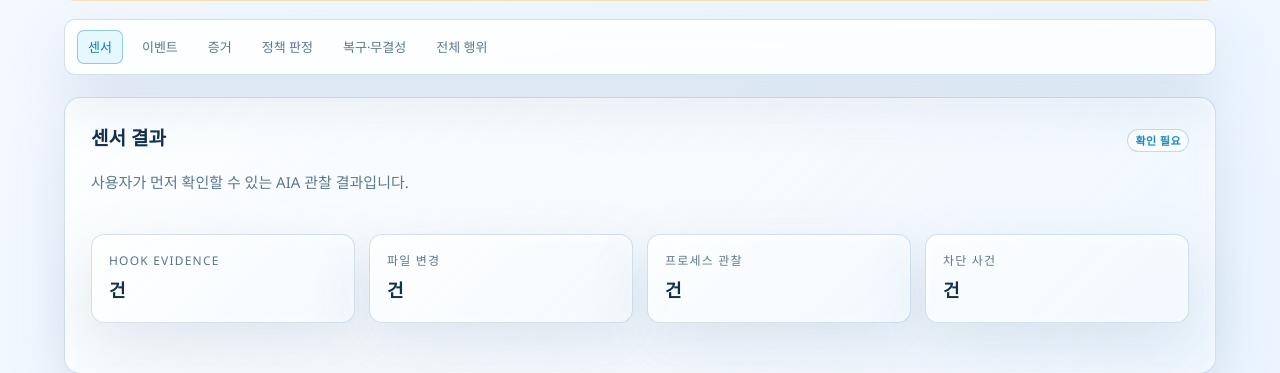
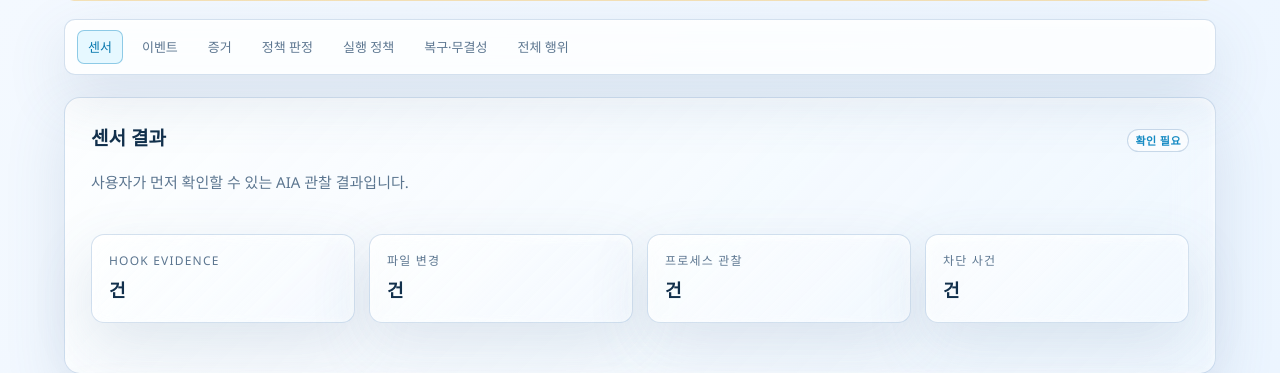
Before and after one commit to youngmin109/AIA, a FastAPI app: page /runs/1/result in a window 1280 px wide. Shown: the part 848-1221 px from the top of the page. Run offline with FastAPI, Linux system fonts and the light colour scheme; some libraries are stand-ins or nearby versions; some web fonts are replaced.

Commit message:
improve: add execution policy result shortcut

```diff
--- a/src/aia_web/templates/result.html
+++ b/src/aia_web/templates/result.html
@@ -61,7 +61,7 @@
 {% else %}
 <section class="result-next-step result-next-step-warning" aria-label="결과 확인 안내"><div><strong>추가 확인 필요</strong><span>{% if protection_degraded %}Evidence Bundle은 {{ bundle_label }}이지만 보호 상태가 완전히 검증되지 않았습니다.{% else %}실행 결과 또는 보호 증거가 완전히 검증되지 않았습니다.{% endif %} 아래의 센서·복구·무결성 상태를 확인하세요.</span></div><a class="text-link" href="#sensor-results">센서 결과 보기 →</a></section>
 {% endif %}
-<nav class="result-section-nav" aria-label="결과 바로가기"><a class="is-active" aria-current="location" href="#sensor-results">센서</a><a href="#event-timeline">이벤트</a><a href="#evidence-chain">증거</a><a href="#decision-summary">정책 판정</a><a href="#recovery-results">복구·무결성</a><a href="#action-results">전체 행위</a></nav>
+<nav class="result-section-nav" aria-label="결과 바로가기"><a class="is-active" aria-current="location" href="#sensor-results">센서</a><a href="#event-timeline">이벤트</a><a href="#evidence-chain">증거</a><a href="#decision-summary">정책 판정</a><a href="#execution-policy">실행 정책</a><a href="#recovery-results">복구·무결성</a><a href="#action-results">전체 행위</a></nav>
 <section id="sensor-results" class="panel sensor-panel result-sensor-first"><div class="panel-heading"><div><h2>센서 결과</h2><p class="muted">사용자가 먼저 확인할 수 있는 AIA 관찰 결과입니다.</p></div><span class="badge" title="{{ result.bundle_status }}">{{ bundle_label }}</span></div><div class="sensor-cards">
 {% for sensor_name in sensor_order %}{% for item in result.sensor_summary|default([]) if item.sensor == sensor_name %}{% set verified = item.runtime_health_before_stop == 'HEALTHY' and item.final_sensor_state == 'STOPPED' %}<div class="sensor-card"><strong>{{ sensor_names.get(item.sensor, item.sensor) }}</strong><span class="badge badge-{{ 'succeeded' if verified else 'failed' }}" title="{{ 'VERIFIED' if verified else 'DEGRADED' }}">{{ '검증됨' if verified else '일부 확인' }}</span><small title="{{ item.runtime_health_before_stop }} → {{ item.final_sensor_state }}">{{ health_names.get(item.runtime_health_before_stop, item.runtime_health_before_stop or '확인 필요') }} → {{ final_names.get(item.final_sensor_state, item.final_sensor_state or '확인 필요') }}</small></div>{% endfor %}{% endfor %}
 {% for item in result.sensor_summary|default([]) if item.sensor not in sensor_order %}{% set verified = item.runtime_health_before_stop == 'HEALTHY' and item.final_sensor_state == 'STOPPED' %}<div class="sensor-card"><strong>{{ sensor_names.get(item.sensor, item.sensor) }}</strong><span class="badge badge-{{ 'succeeded' if verified else 'failed' }}" title="{{ 'VERIFIED' if verified else 'DEGRADED' }}">{{ '검증됨' if verified else '일부 확인' }}</span><small title="{{ item.runtime_health_before_stop }} → {{ item.final_sensor_state }}">{{ health_names.get(item.runtime_health_before_stop, item.runtime_health_before_stop or '확인 필요') }} → {{ final_names.get(item.final_sensor_state, item.final_sensor_state or '확인 필요') }}</small></div>{% endfor %}
```
Also changed, not shown: tests/test_aia_web.py (+1 -0 lines).
